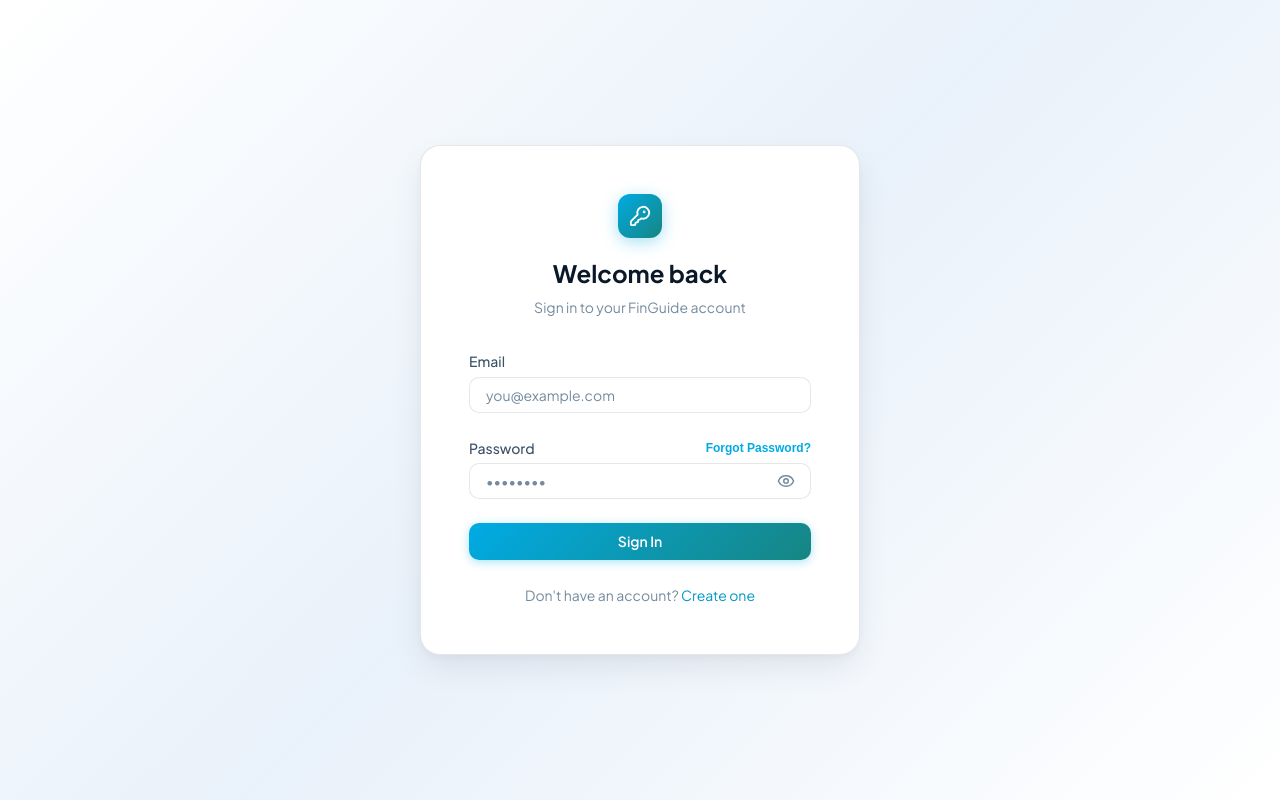
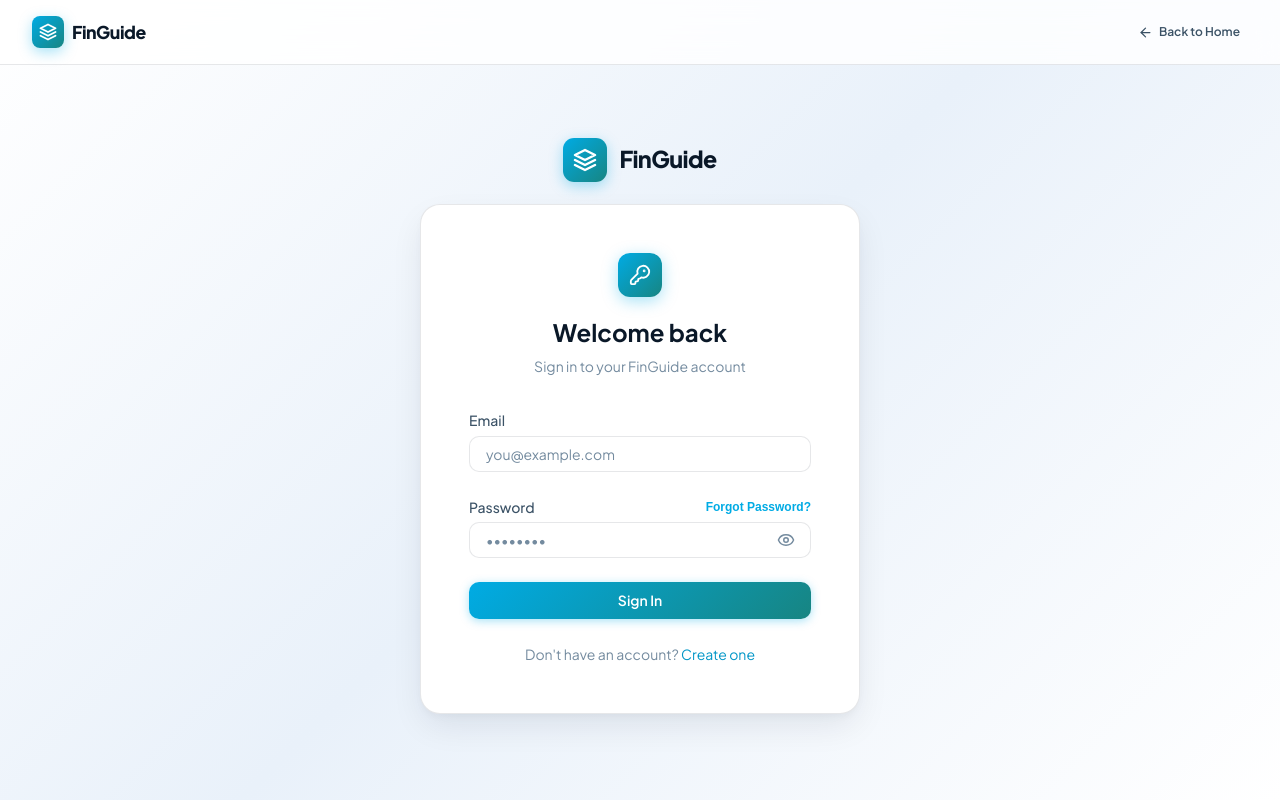
Before and after one commit to saikrishnagunti/FinGuide, a React (Vite) app in the folder frontend/: page /login in a window 1280 px wide. Built offline with nearby package versions, Linux system fonts and the light colour scheme; no server answers.

Commit message:
feat: add clickable FinGuide brand logo on all auth pages and polish guest page UI

```diff
--- /dev/null
+++ b/frontend/src/components/BrandLogo.jsx
@@ -0,0 +1,95 @@
+import { Link } from 'react-router-dom';
+
+/**
+ * FinGuide Brand Logo Button
+ * Clicking this button redirects the user to the main landing page (/)
+ */
+export default function BrandLogo({
+  to = '/',
+  size = 'md',
+  showSubtitle = false,
+  className = '',
+  style = {}
+}) {
+  const iconSize = size === 'sm' ? 18 : size === 'lg' ? 24 : 20;
+  const boxSize = size === 'sm' ? '32px' : size === 'lg' ? '44px' : '38px';
+  const fontSize = size === 'sm' ? '1.1rem' : size === 'lg' ? '1.45rem' : '1.25rem';
+
+  return (
+    <Link
+      to={to}
+      className={`brand-logo-btn ${className}`}
+      title="FinGuide - Return to Main Page"
+      aria-label="FinGuide Main Page"
+      style={{
+        display: 'inline-flex',
+        alignItems: 'center',
+        gap: size === 'sm' ? '8px' : '12px',
+        textDecoration: 'none',
+        cursor: 'pointer',
+        transition: 'all 0.2s cubic-bezier(0.16, 1, 0.3, 1)',
+        ...style
+      }}
+    >
+      <div
+        className="brand-icon-box"
+        style={{
+          width: boxSize,
+          height: boxSize,
+          borderRadius: size === 'sm' ? '8px' : '11px',
+          background: 'linear-gradient(135deg, #00ABE4 0%, #178582 100%)',
+          display: 'flex',
+          alignItems: 'center',
+          justifyContent: 'center',
+          color: '#ffffff',
+          boxShadow: '0 4px 14px rgba(0, 171, 228, 0.35)',
+          flexShrink: 0,
+          transition: 'transform 0.2s cubic-bezier(0.16, 1, 0.3, 1)'
+        }}
+      >
+        <svg
+          width={iconSize}
+          height={iconSize}
+          viewBox="0 0 24 24"
+          fill="none"
+          stroke="currentColor"
+          strokeWidth="2.5"
+          strokeLinecap="round"
+          strokeLinejoin="round"
+        >
+          <path d="M12 2L2 7l10 5 10-5-10-5z" />
+          <path d="M2 17l10 5 10-5" />
+          <path d="M2 12l10 5 10-5" />
+        </svg>
+      </div>
+
+      <div style={{ display: 'flex', flexDirection: 'column', lineHeight: 1.15 }}>
+        <span
+          className="brand-name-text"
+          style={{
+            fontSize,
+            fontWeight: 800,
+            letterSpacing: '-0.025em',
+            color: 'var(--text-primary)',
+            transition: 'color 0.2s ease'
+          }}
+        >
+          FinGuide
+        </span>
+        {showSubtitle && (
+          <span
+            style={{
+              fontSize: '0.625rem',
+              fontWeight: 700,
+              letterSpacing: '0.12em',
+              color: 'var(--accent-primary)',
+              textTransform: 'uppercase'
+            }}
+          >
+            AI WEALTH OS
+          </span>
+        )}
+      </div>
+    </Link>
+  );
+}
--- a/frontend/src/index.css
+++ b/frontend/src/index.css
@@ -361,6 +361,29 @@
   transform: rotate(-6deg) scale(1.05);
 }
 
+.brand-logo-btn {
+  display: inline-flex;
+  align-items: center;
+  gap: 10px;
+  text-decoration: none;
+  cursor: pointer;
+  transition: all var(--transition-fast);
+}
+
+.brand-logo-btn:hover .brand-icon-box {
+  transform: translateY(-2px) rotate(-4deg) scale(1.06);
+  box-shadow: 0 6px 20px rgba(0, 171, 228, 0.45);
+}
+
+.brand-logo-btn:hover .brand-name-text,
+.brand-logo-btn:hover .brand-title {
+  color: var(--accent-primary) !important;
+}
+
+.brand-logo-btn:active .brand-icon-box {
+  transform: scale(0.96);
+}
+
 .brand-text-container {
   display: flex;
   flex-direction: column;
@@ -1430,14 +1453,50 @@
   flex-wrap: wrap;
 }
 
-/* ── Auth Card ─────────────────────────────────────────────── */
+/* ── Auth Card & Brand Navigation ────────────────────────── */
 .auth-page {
   min-height: 100vh;
   display: flex;
+  flex-direction: column;
   align-items: center;
   justify-content: center;
   background: var(--gradient-hero);
-  padding: var(--space-xl);
+  padding: 84px var(--space-md) var(--space-xl);
+  position: relative;
+}
+
+.auth-header-bar {
+  position: absolute;
+  top: 0;
+  left: 0;
+  right: 0;
+  padding: 16px 32px;
+  display: flex;
+  align-items: center;
+  justify-content: space-between;
+  background: rgba(255, 255, 255, 0.82);
+  backdrop-filter: blur(14px);
+  -webkit-backdrop-filter: blur(14px);
+  border-bottom: 1px solid var(--border-color);
+  z-index: 10;
+}
+
+[data-theme="dark"] .auth-header-bar {
+  background: rgba(10, 24, 40, 0.82);
+  border-bottom-color: rgba(255, 255, 255, 0.08);
+}
+
+.auth-card-container {
+  display: flex;
+  flex-direction: column;
+  align-items: center;
+  width: 100%;
+  max-width: 440px;
+  z-index: 1;
+}
+
+.auth-center-logo-btn {
+  margin-bottom: 22px;
 }
 
 .auth-card {
@@ -1446,7 +1505,7 @@
   border-radius: var(--radius-xl);
   padding: var(--space-2xl);
   width: 100%;
-  max-width: 420px;
+  max-width: 440px;
   box-shadow: var(--shadow-lg);
 }
 
@@ -2530,9 +2589,15 @@
   position: sticky;
   top: 0;
   z-index: 50;
-  background: rgba(15, 23, 42, 0.85);
-  backdrop-filter: blur(12px);
-  border-bottom: 1px solid rgba(148, 163, 184, 0.12);
+  background: rgba(255, 255, 255, 0.88);
+  backdrop-filter: blur(14px);
+  -webkit-backdrop-filter: blur(14px);
+  border-bottom: 1px solid var(--border-color);
+}
+
+[data-theme="dark"] .guest-header {
+  background: rgba(10, 24, 40, 0.88);
+  border-bottom-color: rgba(255, 255, 255, 0.08);
 }
 
 .guest-header-container {
@@ -2559,9 +2624,13 @@
 .guest-brand .brand-title {
   font-size: 20px;
   font-weight: 800;
-  background: linear-gradient(135deg, #6366f1, #a855f7);
-  -webkit-background-clip: text;
-  -webkit-text-fill-color: transparent;
+  color: var(--text-primary);
+  letter-spacing: -0.025em;
+  transition: color var(--transition-fast);
+}
+
+.guest-brand:hover .brand-title {
+  color: var(--accent-primary);
 }
 
 .guest-header-actions {
@@ -2582,13 +2651,13 @@
   align-items: center;
   gap: 8px;
   padding: 6px 14px;
-  background: rgba(99, 102, 241, 0.12);
-  border: 1px solid rgba(99, 102, 241, 0.25);
-  color: #a5b4fc;
-  border-radius: 20px;
+  background: rgba(0, 171, 228, 0.1);
+  border: 1px solid rgba(0, 171, 228, 0.25);
+  border-radius: var(--radius-full);
+  color: var(--accent-primary);
   font-size: 12px;
   font-weight: 600;
-  margin-bottom: 16px;
+  margin-bottom: 18px;
 }
 
 .guest-hero-content h1 {
@@ -2615,16 +2684,21 @@
 .guest-input-card {
   padding: 0 !important;
   overflow: hidden;
-  border: 1px solid rgba(148, 163, 184, 0.15);
+  border: 1px solid var(--border-color);
   background: var(--bg-card);
-  border-radius: var(--radius-lg);
-  box-shadow: 0 10px 30px rgba(0, 0, 0, 0.25);
+  border-radius: var(--radius-xl);
+  box-shadow: var(--shadow-md);
 }
 
 .guest-tabs-header {
   display: flex;
-  border-bottom: 1px solid rgba(148, 163, 184, 0.12);
-  background: rgba(15, 23, 42, 0.4);
+  border-bottom: 1px solid var(--border-color);
+  background: var(--bg-card-hover);
+}
+
+[data-theme="dark"] .guest-tabs-header {
+  background: rgba(10, 24, 40, 0.7);
+  border-bottom-color: rgba(255, 255, 255, 0.08);
 }
 
 .guest-tab-btn {
@@ -2633,7 +2707,7 @@
   align-items: center;
   justify-content: center;
   gap: 10px;
-  padding: 18px 24px;
+  padding: 16px 24px;
   background: transparent;
   border: none;
   border-bottom: 2px solid transparent;
@@ -2645,21 +2719,22 @@
 }
 
 .guest-tab-btn:hover {
-  color: var(--text-primary);
-  background: rgba(255, 255, 255, 0.02);
+  color: var(--accent-primary);
+  background: rgba(0, 171, 228, 0.04);
 }
 
 .guest-tab-btn.active {
   color: var(--accent-primary);
-  background: rgba(99, 102, 241, 0.08);
+  background: var(--bg-card);
   border-bottom-color: var(--accent-primary);
+  font-weight: 700;
 }
 
 .tab-indicator {
   font-size: 11px;
   padding: 2px 8px;
-  background: rgba(16, 185, 129, 0.15);
-  color: #34d399;
+  background: rgba(23, 133, 130, 0.15);
+  color: var(--success);
   border-radius: 10px;
   font-weight: 700;
 }
@@ -2708,19 +2783,47 @@
 }
 
 .guest-ie-col {
-  background: rgba(15, 23, 42, 0.35);
-  border: 1px solid rgba(148, 163, 184, 0.1);
-  border-radius: var(--radius-md);
-  padding: 20px;
+  background: var(--bg-card);
+  border: 1px solid var(--border-color);
+  border-radius: var(--radius-lg);
+  padding: 22px;
+  box-shadow: 0 2px 10px rgba(10, 24, 40, 0.04);
+  transition: all var(--transition-fast);
+}
+
+.guest-ie-col.income-col {
+  background: linear-gradient(180deg, rgba(23, 133, 130, 0.03) 0%, var(--bg-card) 60%);
+  border-color: rgba(23, 133, 130, 0.22);
+}
+
+.guest-ie-col.expense-col {
+  background: linear-gradient(180deg, rgba(225, 29, 72, 0.03) 0%, var(--bg-card) 60%);
+  border-color: rgba(225, 29, 72, 0.2);
+}
+
+[data-theme="dark"] .guest-ie-col {
+  background: rgba(16, 35, 59, 0.65);
+  border-color: rgba(255, 255, 255, 0.08);
+  box-shadow: none;
+}
+
+[data-theme="dark"] .guest-ie-col.income-col {
+  background: linear-gradient(180deg, rgba(23, 133, 130, 0.12) 0%, rgba(16, 35, 59, 0.65) 60%);
+  border-color: rgba(32, 163, 158, 0.35);
+}
+
+[data-theme="dark"] .guest-ie-col.expense-col {
+  background: linear-gradient(180deg, rgba(239, 68, 68, 0.12) 0%, rgba(16, 35, 59, 0.65) 60%);
+  border-color: rgba(239, 68, 68, 0.35);
 }
 
 .guest-ie-col .col-header {
   display: flex;
   justify-content: space-between;
   align-items: center;
-  margin-bottom: 16px;
+  margin-bottom: 18px;
   padding-bottom: 12px;
-  border-bottom: 1px solid rgba(148, 163, 184, 0.1);
+  border-bottom: 1px solid var(--border-color);
 }
 
 .guest-ie-col .col-header-title {
@@ -2737,15 +2840,29 @@
 }
 
 .guest-ie-col .col-total {
-  font-size: 15px;
+  font-size: 16px;
   font-weight: 800;
-  color: var(--text-primary);
+  letter-spacing: -0.01em;
+}
+
+.guest-ie-col.income-col .col-total {
+  color: var(--success);
+  background: var(--success-bg);
+  padding: 4px 12px;
+  border-radius: var(--radius-sm);
+}
+
+.guest-ie-col.expense-col .col-total {
+  color: var(--danger);
+  background: var(--danger-bg);
+  padding: 4px 12px;
+  border-radius: var(--radius-sm);
 }
 
 .guest-ie-col .fields-grid {
   display: grid;
   grid-template-columns: 1fr 1fr;
-  gap: 12px;
+  gap: 14px;
 }
 
 @media (max-width: 480px) {
@@ -2754,36 +2871,68 @@
   }
 }
 
-.input-prefix-wrapper {
+.guest-ie-col .form-group {
+  margin-bottom: 0;
+}
+
+.guest-ie-col .form-group label {
+  display: block;
+  font-size: 12px;
+  font-weight: 600;
+  color: var(--text-secondary);
+  margin-bottom: 6px;
+}
+
+.guest-ie-col .input-prefix-wrapper {
   position: relative;
   display: flex;
   align-items: center;
 }
 
-.input-prefix {
+.guest-ie-col .input-prefix {
   position: absolute;
   left: 10px;
   color: var(--text-muted);
-  font-weight: 600;
+  font-weight: 700;
   font-size: 13px;
   pointer-events: none;
 }
 
-.input-prefix-wrapper input {
-  padding-left: 24px !important;
+.guest-ie-col .form-control,
+.guest-ie-col .form-input {
+  width: 100%;
+  height: 40px;
+  padding: 6px 10px 6px 26px !important;
+  background: var(--bg-secondary);
+  border: 1px solid var(--border-color);
+  border-radius: var(--radius-md);
+  color: var(--text-primary);
+  font-family: var(--font-family);
+  font-size: 14px;
+  font-weight: 600;
+  outline: none;
+  transition: all var(--transition-fast);
+}
+
+.guest-ie-col .form-control:focus,
+.guest-ie-col .form-input:focus {
+  border-color: var(--accent-primary);
+  box-shadow: 0 0 0 3px rgba(0, 171, 228, 0.18);
+  background: var(--bg-card);
 }
 
 .guest-form-summary-ribbon {
   display: flex;
   justify-content: space-around;
   align-items: center;
-  background: rgba(99, 102, 241, 0.08);
-  border: 1px solid rgba(99, 102, 241, 0.2);
-  border-radius: var(--radius-md);
-  padding: 14px 20px;
+  background: linear-gradient(135deg, rgba(0, 171, 228, 0.08) 0%, rgba(23, 133, 130, 0.08) 100%);
+  border: 1px solid rgba(0, 171, 228, 0.22);
+  border-radius: var(--radius-lg);
+  padding: 16px 24px;
   margin-top: 24px;
   flex-wrap: wrap;
   gap: 16px;
+  box-shadow: var(--shadow-sm);
 }
 
 .ribbon-metric {
@@ -2807,11 +2956,11 @@
 
 /* Statement Dropzone */
 .dropzone-area {
-  border: 2px dashed rgba(99, 102, 241, 0.35);
+  border: 2px dashed rgba(0, 171, 228, 0.35);
   border-radius: var(--radius-lg);
   padding: 48px 24px;
   text-align: center;
-  background: rgba(15, 23, 42, 0.25);
+  background: var(--bg-card-hover);
   cursor: pointer;
   transition: all var(--transition-fast);
   position: relative;
@@ -2819,7 +2968,12 @@
 
 .dropzone-area:hover {
   border-color: var(--accent-primary);
-  background: rgba(99, 102, 241, 0.04);
+  background: rgba(0, 171, 228, 0.04);
+}
+
+[data-theme="dark"] .dropzone-area {
+  background: rgba(16, 35, 59, 0.45);
+  border-color: rgba(0, 171, 228, 0.45);
 }
 
 .dropzone-icon {
@@ -2838,14 +2992,14 @@
 .dropzone-loading-overlay {
   position: absolute;
   inset: 0;
-  background: rgba(15, 23, 42, 0.88);
+  background: rgba(10, 24, 40, 0.85);
   display: flex;
   flex-direction: column;
   align-items: center;
   justify-content: center;
   gap: 12px;
   border-radius: var(--radius-lg);
-  color: var(--text-primary);
+  color: #FFFFFF;
   font-weight: 600;
 }
 
@@ -2854,13 +3008,19 @@
   display: flex;
   justify-content: space-between;
   align-items: center;
-  background: rgba(15, 23, 42, 0.5);
-  border: 1px solid rgba(148, 163, 184, 0.15);
+  background: var(--bg-card);
+  border: 1px solid var(--border-color);
   border-radius: var(--radius-md);
-  padding: 16px 20px;
+  padding: 18px 22px;
   margin-bottom: 16px;
   flex-wrap: wrap;
   gap: 16px;
+  box-shadow: var(--shadow-sm);
+}
+
+[data-theme="dark"] .statement-meta-card {
+  background: rgba(16, 35, 59, 0.65);
+  border-color: rgba(255, 255, 255, 0.08);
 }
 
 .meta-left {
@@ -2873,8 +3033,8 @@
   width: 44px;
   height: 44px;
   border-radius: var(--radius-md);
-  background: rgba(99, 102, 241, 0.15);
-  color: #a5b4fc;
+  background: rgba(0, 171, 228, 0.12);
+  color: var(--accent-primary);
   display: flex;
   align-items: center;
   justify-content: center;
@@ -2903,7 +3063,7 @@
 .parsed-transactions-table-wrap {
   max-height: 320px;
   overflow-y: auto;
-  border: 1px solid rgba(148, 163, 184, 0.1);
+  border: 1px solid var(--border-color);
   border-radius: var(--radius-md);
 }
 
@@ -2912,7 +3072,7 @@
   font-size: 12px;
   color: var(--text-muted);
   text-align: center;
-  background: rgba(15, 23, 42, 0.3);
+  background: var(--bg-card-hover);
 }
 
 .guest-action-footer {
@@ -2920,10 +3080,15 @@
   justify-content: space-between;
   align-items: center;
   padding: 18px 28px;
-  background: rgba(15, 23, 42, 0.6);
-  border-top: 1px solid rgba(148, 163, 184, 0.15);
+  background: var(--bg-card-hover);
+  border-top: 1px solid var(--border-color);
   flex-wrap: wrap;
   gap: 16px;
+}
+
+[data-theme="dark"] .guest-action-footer {
+  background: rgba(10, 24, 40, 0.7);
+  border-top-color: rgba(255, 255, 255, 0.08);
 }
 
 .footer-info {
--- a/frontend/src/pages/Login.jsx
+++ b/frontend/src/pages/Login.jsx
@@ -3,6 +3,7 @@
 import { useAuth } from '../context/AuthContext';
 import { api } from '../utils/api';
 import PasswordStrengthMeter, { checkPasswordCriteria } from '../components/PasswordStrengthMeter';
+import BrandLogo from '../components/BrandLogo';
 import { Eye, EyeOff, ShieldAlert, KeyRound, CheckCircle2, ArrowLeft, Clock, Mail, AlertTriangle } from 'lucide-react';
 
 export default function Login() {
@@ -179,12 +180,28 @@
 
   return (
     <div className="auth-page">
-      <div className="auth-card" style={{ maxWidth: '440px' }}>
-        <div style={{ display: 'flex', justifyContent: 'center', marginBottom: 'var(--space-md)' }}>
-          <div className="brand-icon-box" style={{ width: '44px', height: '44px', borderRadius: '12px' }}>
-            <KeyRound size={22} />
+      {/* Top Header Bar with clickable FinGuide brand logo */}
+      <header className="auth-header-bar">
+        <BrandLogo size="sm" />
+        <Link
+          to="/"
+          className="btn btn-ghost btn-sm"
+          style={{ display: 'inline-flex', alignItems: 'center', gap: '6px', fontWeight: 600 }}
+        >
+          <ArrowLeft size={15} /> Back to Home
+        </Link>
+      </header>
+
+      {/* Centered card container with prominent BrandLogo button linking to / */}
+      <div className="auth-card-container">
+        <BrandLogo size="lg" className="auth-center-logo-btn" />
+
+        <div className="auth-card" style={{ maxWidth: '440px' }}>
+          <div style={{ display: 'flex', justifyContent: 'center', marginBottom: 'var(--space-md)' }}>
+            <div className="brand-icon-box" style={{ width: '44px', height: '44px', borderRadius: '12px' }}>
+              <KeyRound size={22} />
+            </div>
           </div>
-        </div>
 
         {!isResetMode ? (
           <>
@@ -500,6 +517,7 @@
           </>
         )}
       </div>
+      </div>
     </div>
   );
 }
```
Also changed, not shown: frontend/src/pages/Guest.jsx (+6 -12 lines), frontend/src/pages/Landing.jsx (+2 -10 lines), frontend/src/pages/Register.jsx (+23 -5 lines).
